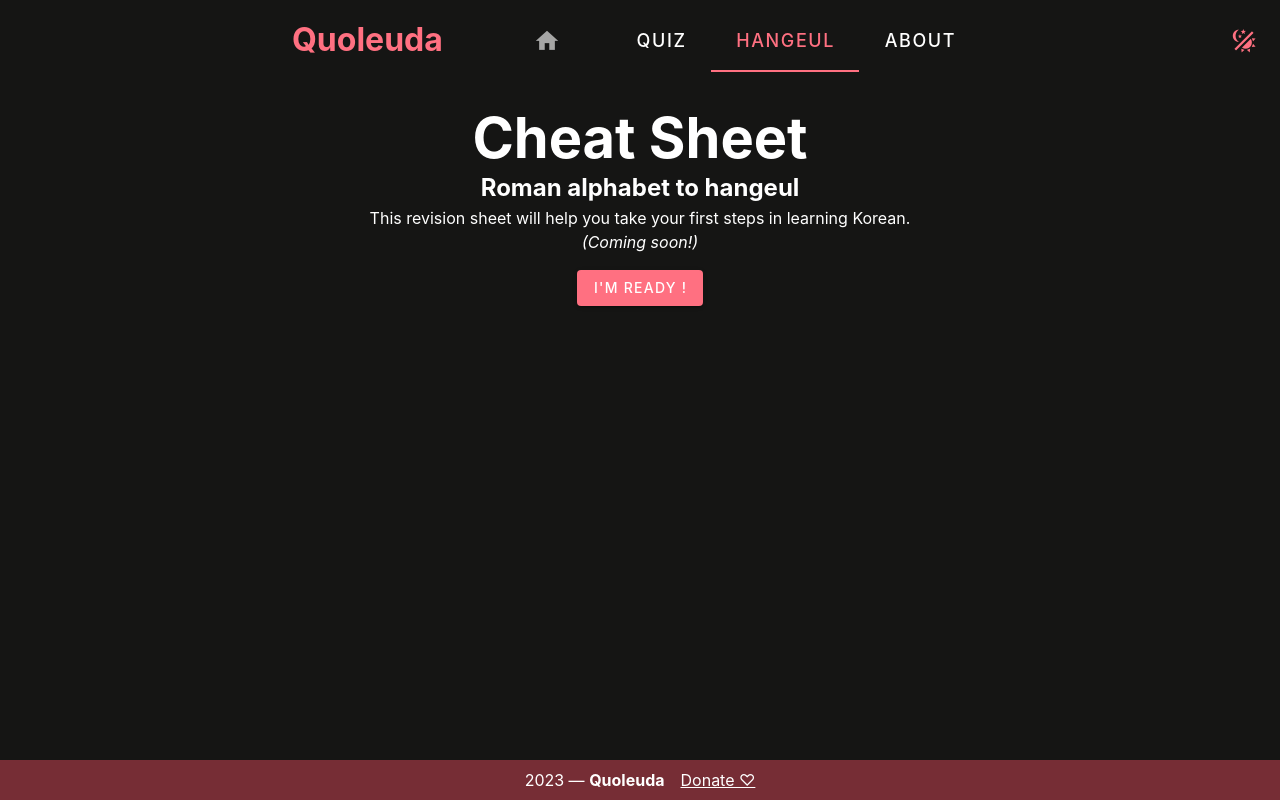
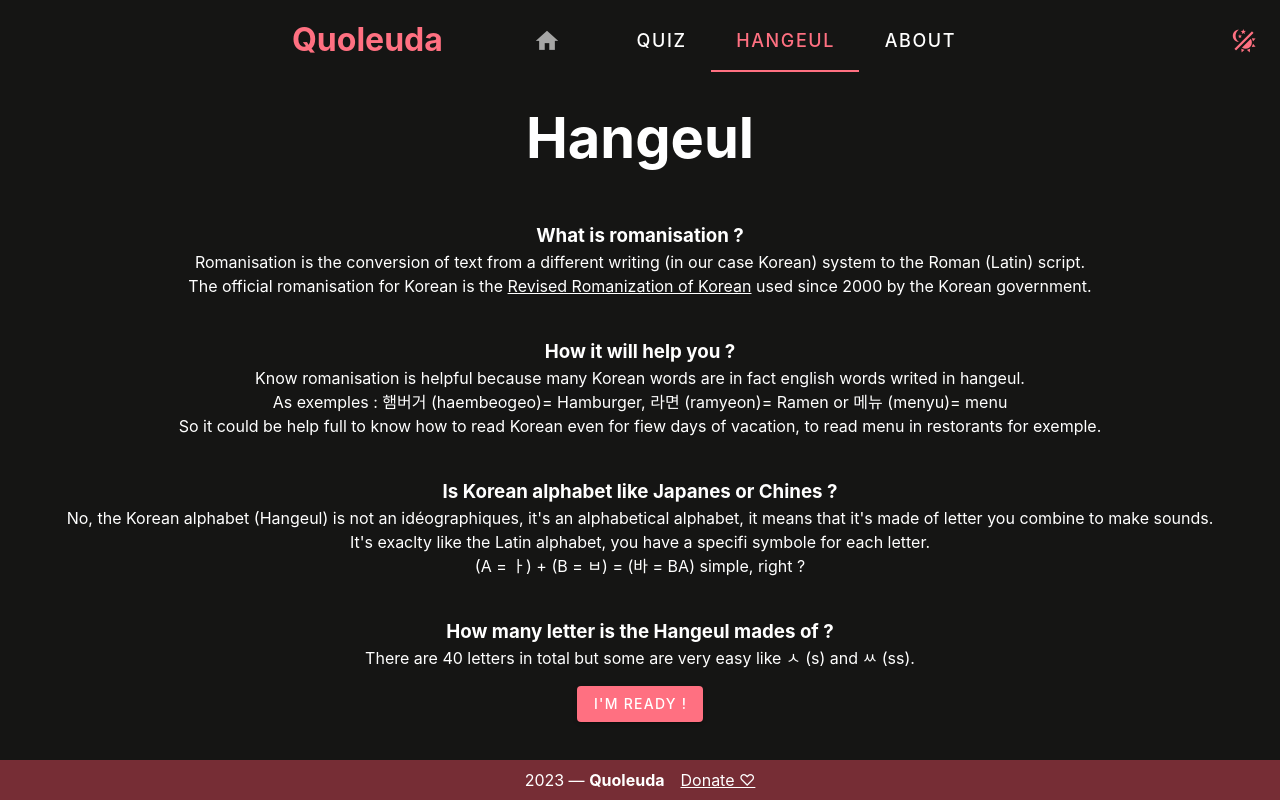
Before and after one commit to gabrielle-mlt/quoleuda, a Vue app: page /hangeul-cheat-sheet in a window 1280 px wide. Built offline with nearby package versions, Linux system fonts and the light colour scheme.

Commit message:
Add more description about Hangeul

```diff
--- a/src/pages/HangeulCheatSheet.vue
+++ b/src/pages/HangeulCheatSheet.vue
@@ -2,12 +2,47 @@
   <v-container>
     <v-row class="mt-4">
       <v-col>
-        <h1>Cheat Sheet</h1>
-        <h2>Roman alphabet to hangeul</h2>
-        <p>This revision sheet will help you take your first steps in learning Korean.</p>
+        <h1>Hangeul</h1>
+        <h3 class="mt-13">
+          What is romanisation ?
+        </h3>
+        <p>
+          Romanisation is the conversion of text from a different writing (in our case Korean) system to the Roman
+          (Latin) script.
+        </p>
+        <p>
+          The official romanisation for Korean is the <a
+            class="custom-link"
+            href="https://en.wikipedia.org/wiki/Revised_Romanization_of_Korean"
+          >Revised Romanization of Korean</a> used
+          since 2000 by
+          the Korean government.
+        </p>
+        <h3 class="mt-10">
+          How it will help you ?
+        </h3>
+        <p>Know romanisation is helpful because many Korean words are in fact english words writed in hangeul.</p>
+        <p>As exemples : 햄버거 (haembeogeo)= Hamburger, 라면 (ramyeon)= Ramen or 메뉴 (menyu)= menu</p>
+        <p>
+          So it could be help full to know how to read Korean even for fiew days of vacation, to read menu in restorants
+          for exemple.
+        </p>
 
-        <p class="font-italic">
-          (Coming soon!)
+        <h3 class="mt-10">
+          Is Korean alphabet like Japanes or Chines ?
+        </h3>
+        <p>
+          No, the Korean alphabet (Hangeul) is not an idéographiques, it's an alphabetical alphabet, it means that it's
+          made of letter
+          you combine to make sounds. It's exaclty like the Latin alphabet, you have a specifi symbole for
+          each letter.
+        </p>
+        <p>(A = ㅏ) + (B = ㅂ) = (바 = BA) simple, right ? </p>
+        <h3 class="mt-10">
+          How many letter is the Hangeul mades of ?
+        </h3>
+        <p>
+          There are 40 letters in total but some are very easy like ㅅ (s) and ㅆ (ss).
         </p>
       </v-col>
     </v-row>
@@ -21,7 +56,6 @@
             <li>The <strong>sound</strong> of the letter is inspired by the sound of the letter</li>
           </ul>
         </p>-->
-
     <v-btn
       class="mt-4"
       color="primary"
```
